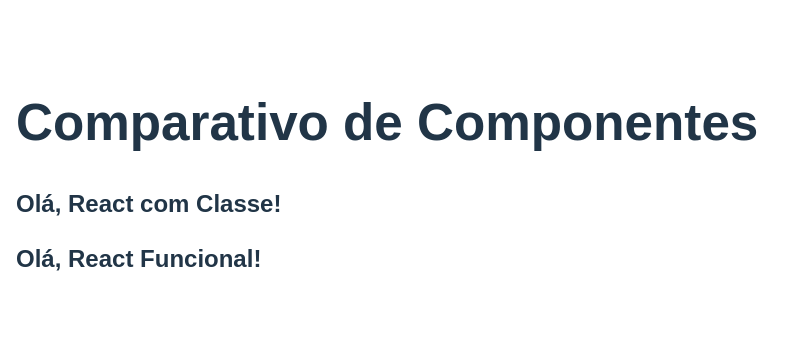
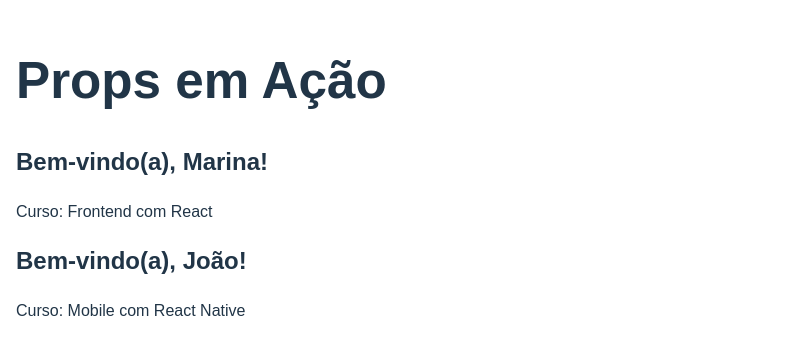
Before and after one commit to felipesayegg/React-Vite, a React (Vite) app: page / in a window 1280 px wide. Shown: the part 221-576 px from the top of the page, without its empty margins (0-803 px from the left). Built offline with nearby package versions, Linux system fonts and the light colour scheme.

Commit message:
aula-02: Props: passagem de dados entre componentes

```diff
--- a/src/App.jsx
+++ b/src/App.jsx
@@ -1,12 +1,11 @@
-import { SaudacaoClasse } from "./components/SaudacaoClasse";
-import SaudacaoFuncional from "./components/SaudacaoFuncional";
+import BoasVindas from "./components/BoasVindas.jsx"; // se sem extensão der erro, use .jsx
 
 export default function App() {
   return (
     <main style={{ fontFamily: "sans-serif", padding: 16 }}>
-      <h1>Comparativo de Componentes</h1>
-      <SaudacaoClasse />
-      <SaudacaoFuncional />
+      <h1>Props em Ação</h1>
+      <BoasVindas nome="Marina" curso="Frontend com React" />
+      <BoasVindas nome="João" curso="Mobile com React Native" />
     </main>
   );
 }
--- a/src/components/BoasVindas.jsx
+++ b/src/components/BoasVindas.jsx
@@ -1,4 +1,9 @@
-export default function BoasVindas({ nome = "visitante" }) {
-  // 'nome' é prop: vem do pai; aqui não alteramos
-  return <h2>Bem-vindo, {nome}!</h2>;
+
+export default function BoasVindas({ nome, curso }) {
+  return (
+    <section>
+      <h2>Bem-vindo(a), {nome}!</h2>
+      <p>Curso: {curso}</p>
+    </section>
+  );
 }
```
